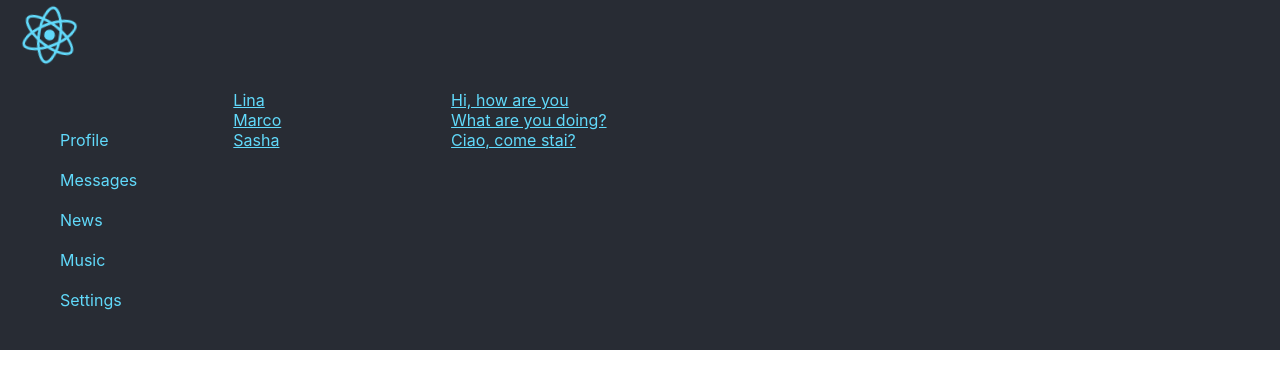
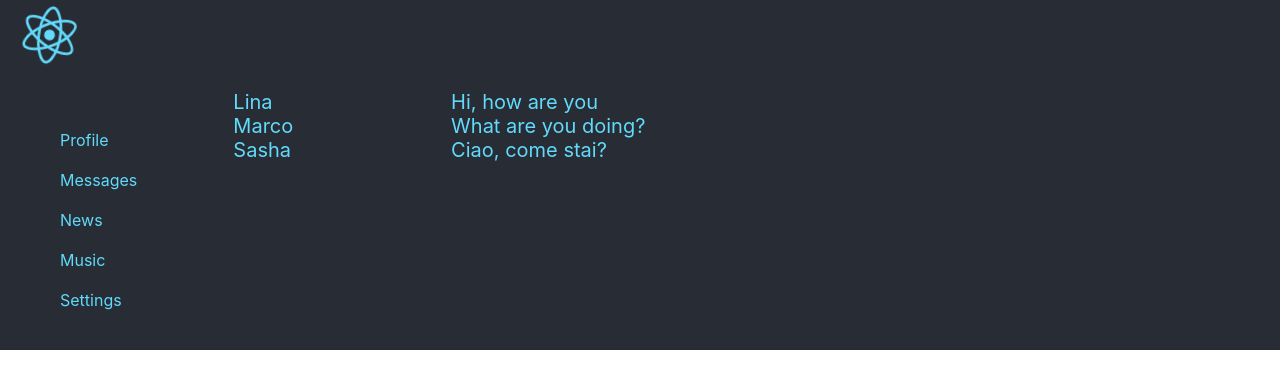
Before and after one commit to TeaThais/my-react-app, a React (Create React App) app: page /dialogs in a window 1280 px wide. Shown: the top 388 px of the page. Built offline with nearby package versions, Linux system fonts and the light colour scheme.

Commit message:
Update Dialogs.module.css

```diff
--- a/src/components/Dialogs/Dialogs.module.css
+++ b/src/components/Dialogs/Dialogs.module.css
@@ -2,3 +2,16 @@
     display: grid;
     grid-template-columns: 2fr 10fr
 }
+
+.dialog a{
+    margin: 20px;
+    color: #61dafb;
+    text-decoration: none;
+    font-size: 20px;
+}
+
+.dialog a.active {
+    color: gold;
+    margin: 20px;
+    text-decoration: none;
+}
```
